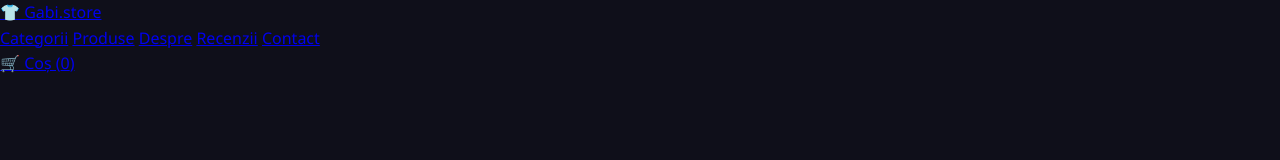
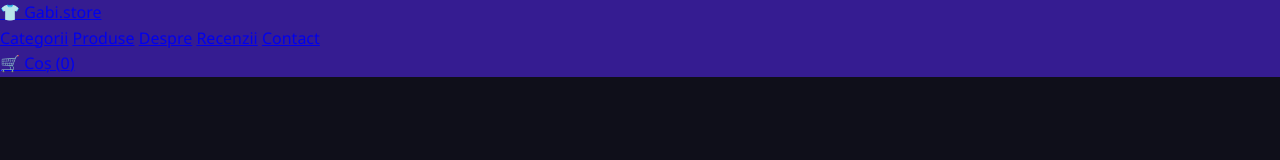
Before and after one commit to gabiherascu/gabi.shop, a plain HTML site: page index.html in a window 1280 px wide. Drawn offline with Linux system fonts and the light colour scheme.

Commit message:
am modificat stil header

```diff
--- a/css/style.css
+++ b/css/style.css
@@ -12,3 +12,7 @@ body {
  color: #ffffff;
  line-height: 1.6;
 }
+
+.navbar {
+    background: rgba(63, 32, 175, 0.801);
+}
```
